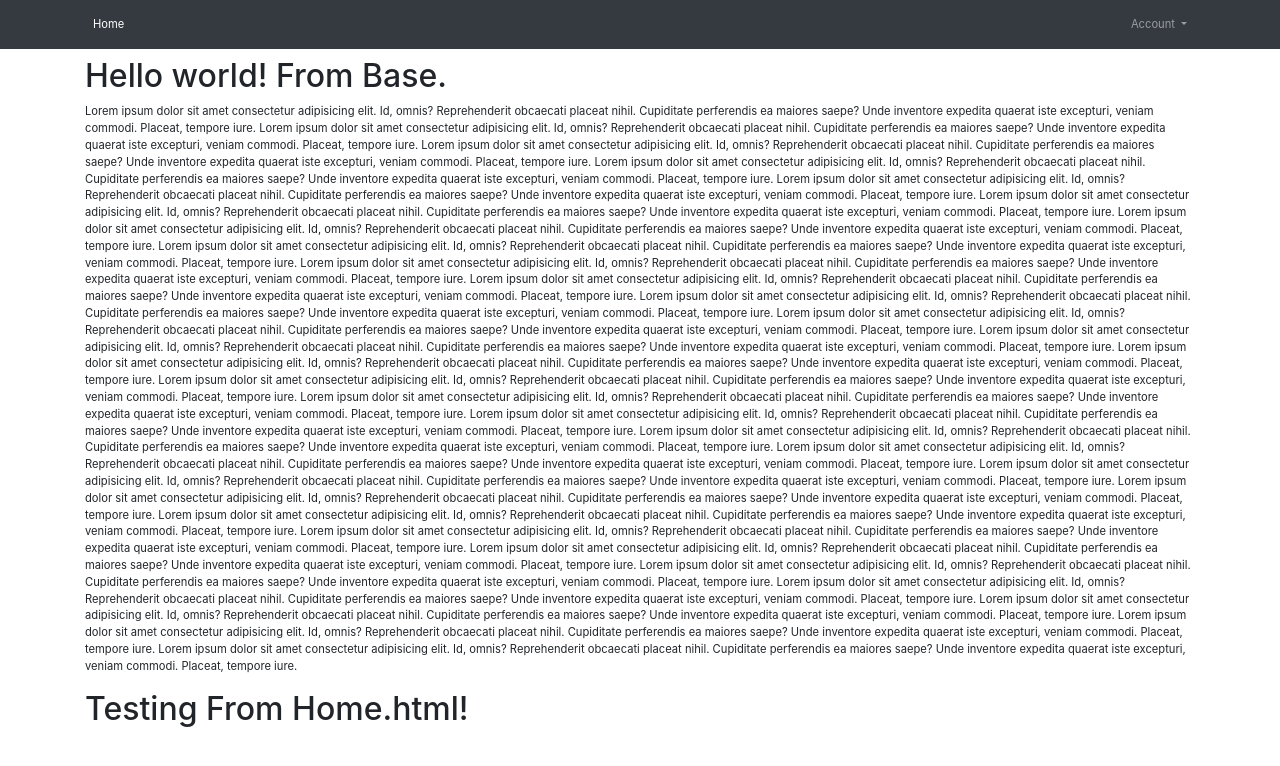
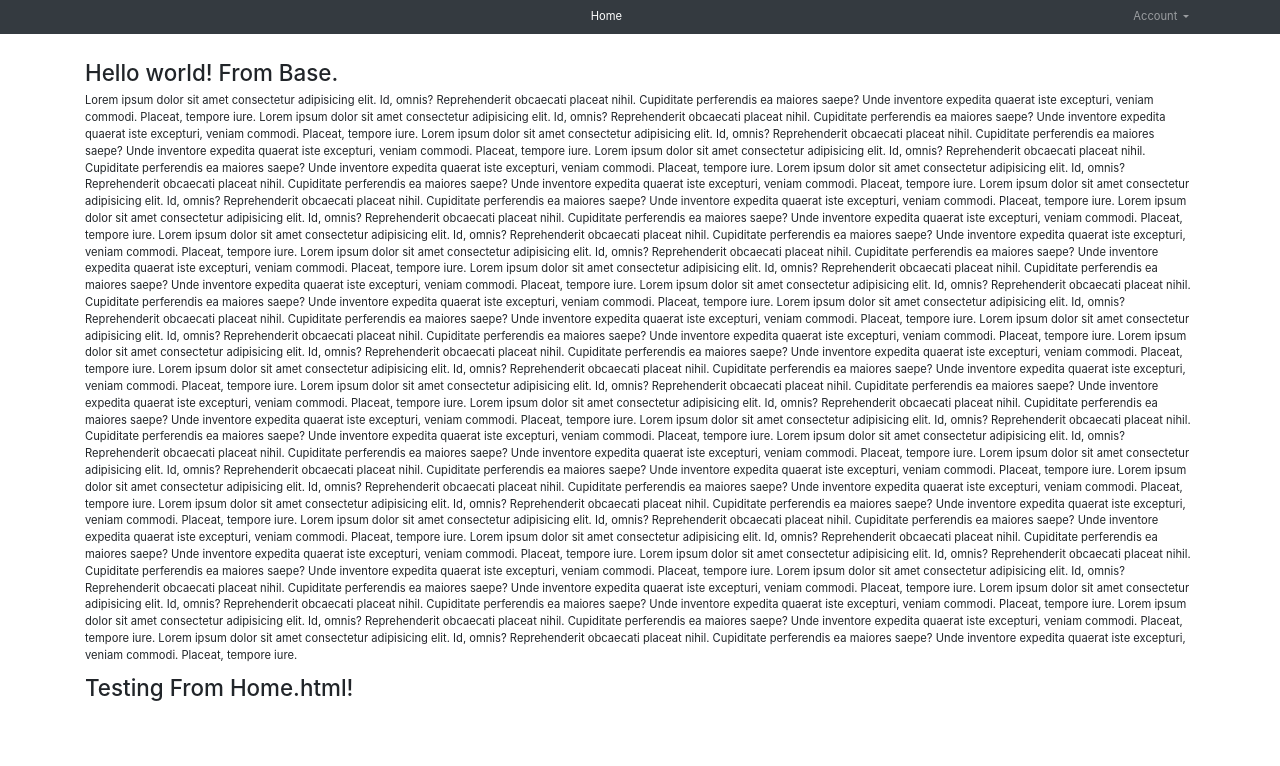
Before and after one commit to MShbana/post-it, a Django app: page / in a window 1280 px wide. Shown: the top 766 px of the page. Run offline with Django 3.2, Linux system fonts and the light colour scheme; some libraries are stand-ins or nearby versions.

Commit message:
Resized navbar length and navbar toggler's length

```diff
--- a/base/static/style.css
+++ b/base/static/style.css
@@ -1,12 +1,11 @@
-body {
+html {
     font-size: 70%;
-    padding-top: 57px;
+    padding-top: 60px;
 }
 
-.dropdown-menu .dropdown-item {
-    font-size: 0.5rem;
-}
-
-/* Responsiveness */
+/* #Responsiveness# */
 h1 { font-size: 2rem; }
 h2 { font-size: 1.8rem; }
+.navbar-toggler  .navbar-toggler-icon {font-size: 0.5rem; }
+.dropdown-menu .dropdown-item { font-size: 0.6rem; }
+/* /#Repsponiveness# */
--- a/base/templates/navbar.html
+++ b/base/templates/navbar.html
@@ -5,11 +5,11 @@
         <div class="collapse navbar-collapse" id="navbarSupportedContent">
             <div class="container">
                 <ul class="navbar-nav">
-                    <li class="nav-item active">
-                        <a class="nav-link" href="#">Home <span class="sr-only">(current)</span></a>
+                    <li class="nav-item ml-auto active">
+                        <a class="nav-link py-1" href="#">Home <span class="sr-only">(current)</span></a>
                     </li>
                     <li class="nav-item dropdown ml-auto">
-                        <a class="nav-link dropdown-toggle" href="#" id="navbarDropdown" role="button" data-toggle="dropdown" aria-haspopup="true" aria-expanded="false">
+                        <a class="nav-link py-1 dropdown-toggle" href="#" id="navbarDropdown" role="button" data-toggle="dropdown" aria-haspopup="true" aria-expanded="false">
                             Account
                         </a>
                         <div class="dropdown-menu" aria-labelledby="navbarDropdown">
```
